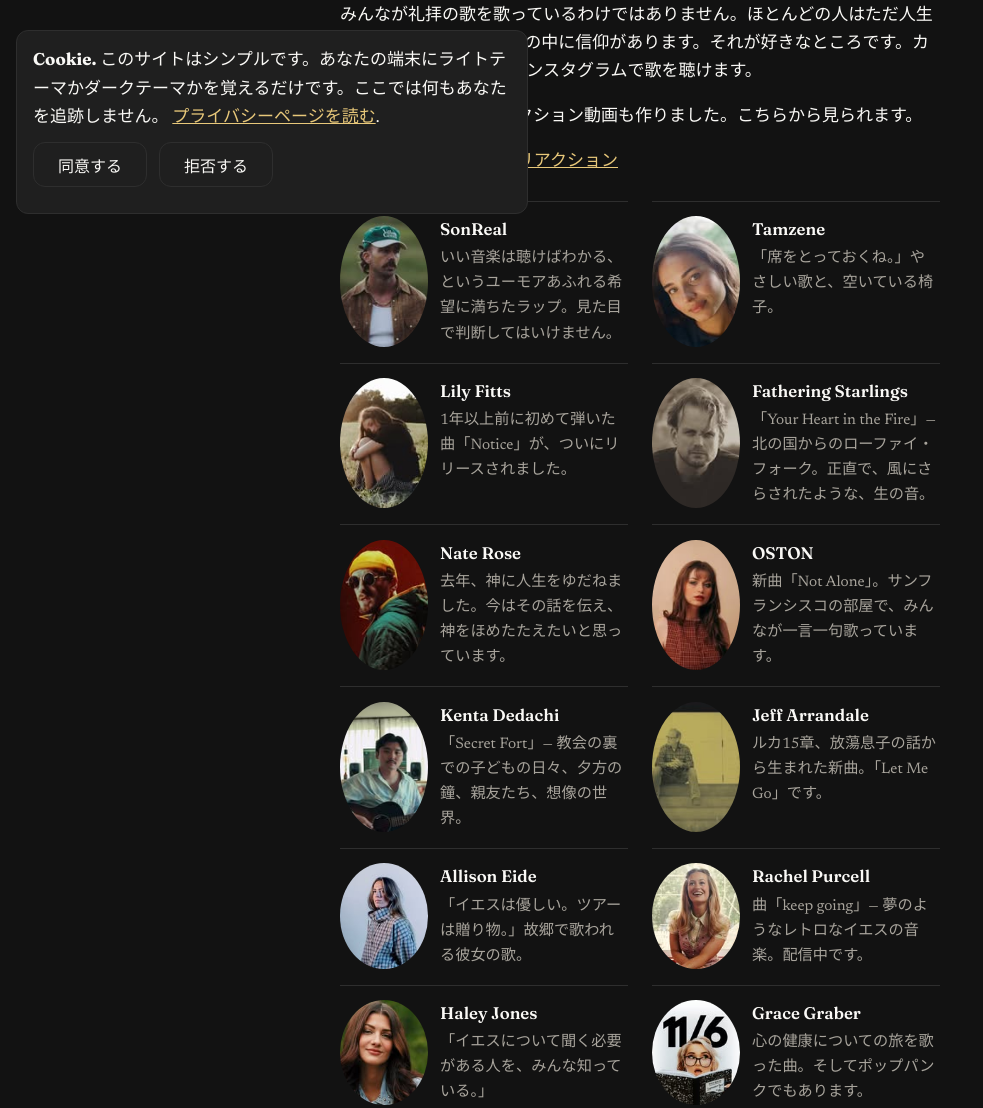
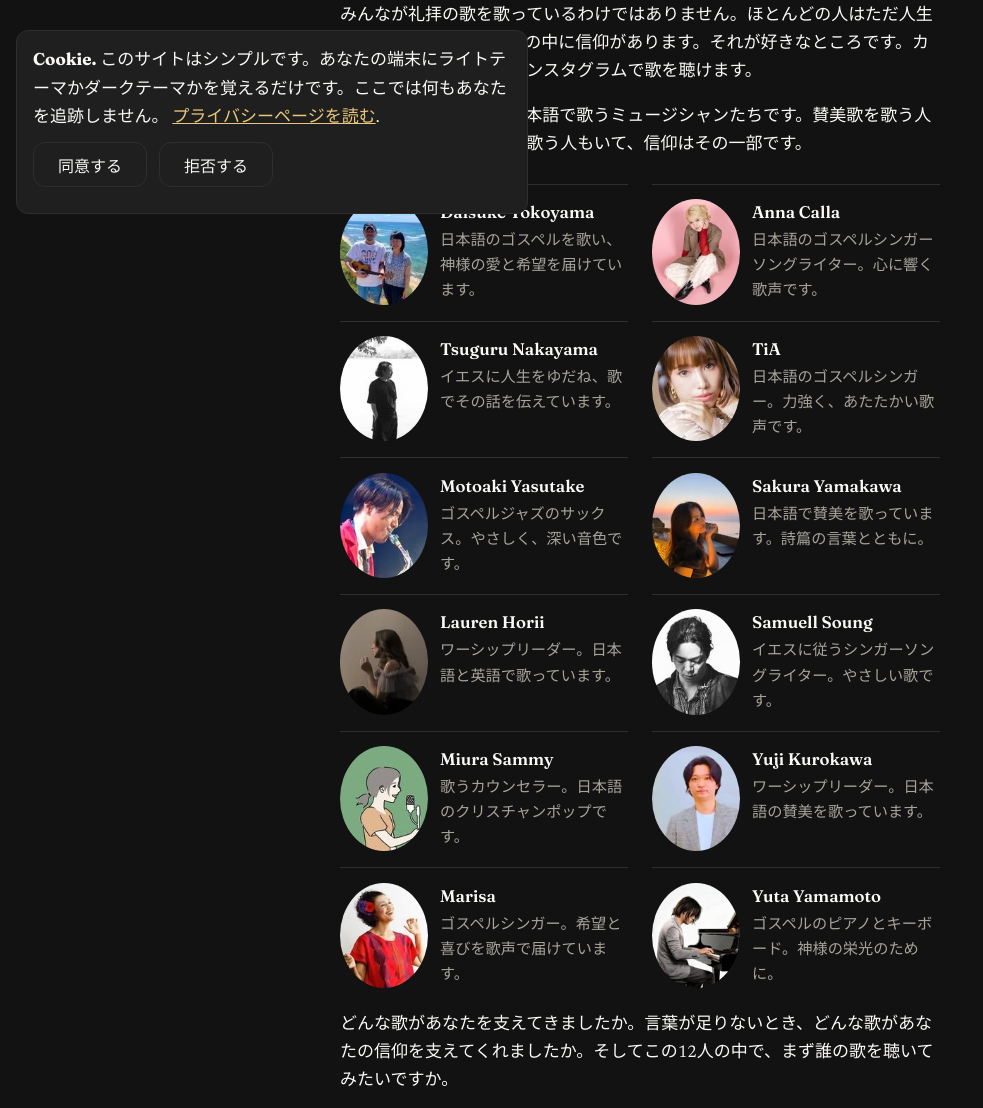
Before and after one commit to streamjonathan/jonathanmccallum-ja, an Eleventy site: page content/posts/2026-11-23-music-and-faith.md in a window 1280 px wide. Shown: the part 570-1678 px from the top of the page, without its empty margins (0-983 px from the left). Built offline with nearby package versions, Linux system fonts and the light colour scheme; Eleventy itself is replaced by a stand-in of ours; files that its build step writes are made by us from their sources.

Commit message:
Music and Faith: local-language musicians [ja]

```diff
--- a/content/posts/2026-11-23-music-and-faith.md
+++ b/content/posts/2026-11-23-music-and-faith.md
@@ -3,7 +3,7 @@ title: "音楽と信仰"
 date: 2026-11-23
 slug: music-and-faith
 draft: false
-shareImage: /images/music-faith/sonreal.jpg
+shareImage: /images/music-faith/gospelliondk.jpg
 ---
 
 インスタグラムで、いろいろなミュージシャンの音楽をよく聴いています。最近聴いている人たちを紹介します。
@@ -14,70 +14,68 @@ shareImage: /images/music-faith/sonreal.jpg
 
 みんなが礼拝の歌を歌っているわけではありません。ほとんどの人はただ人生について歌っていて、その中に信仰があります。それが好きなところです。カードをタップすると、インスタグラムで歌を聴けます。
 
-SonRealの新曲へのリアクション動画も作りました。こちらから見られます。
-
-[SonRealの新曲への私のリアクション](https://www.youtube.com/shorts/wePjZMr6beE)
+この歌は日本語です。日本語で歌うミュージシャンたちです。賛美歌を歌う人もいれば、人生について歌う人もいて、信仰はその一部です。
 
 <div class="ig-grid">
-<a class="ig-card" href="https://www.instagram.com/reel/DgBgmKwB84s/" target="_blank" rel="noopener">
-<img class="ig-card__img" src="/images/music-faith/sonreal.jpg" alt="SonReal" loading="lazy" width="150" height="150">
-<span class="ig-card__text"><span class="ig-card__name">SonReal</span>
-<span class="ig-card__note">いい音楽は聴けばわかる、というユーモアあふれる希望に満ちたラップ。見た目で判断してはいけません。</span></span>
+<a class="ig-card" href="https://www.instagram.com/reel/DfhZVYQPNjX/" target="_blank" rel="noopener">
+<img class="ig-card__img" src="/images/music-faith/gospelliondk.jpg" alt="Daisuke Yokoyama" loading="lazy" width="150" height="150">
+<span class="ig-card__text"><span class="ig-card__name">Daisuke Yokoyama</span>
+<span class="ig-card__note">日本語のゴスペルを歌い、神様の愛と希望を届けています。</span></span>
 </a>
-<a class="ig-card" href="https://www.instagram.com/reel/DgDnpYFAUjr/" target="_blank" rel="noopener">
-<img class="ig-card__img" src="/images/music-faith/tamzene.jpg" alt="Tamzene" loading="lazy" width="150" height="150">
-<span class="ig-card__text"><span class="ig-card__name">Tamzene</span>
-<span class="ig-card__note">「席をとっておくね。」やさしい歌と、空いている椅子。</span></span>
+<a class="ig-card" href="https://www.instagram.com/reel/DeTnGVuSAn_/" target="_blank" rel="noopener">
+<img class="ig-card__img" src="/images/music-faith/anna_calla_.jpg" alt="Anna Calla" loading="lazy" width="150" height="150">
+<span class="ig-card__text"><span class="ig-card__name">Anna Calla</span>
+<span class="ig-card__note">日本語のゴスペルシンガーソングライター。心に響く歌声です。</span></span>
 </a>
-<a class="ig-card" href="https://www.instagram.com/reel/Df5X6L3K-3W/" target="_blank" rel="noopener">
-<img class="ig-card__img" src="/images/music-faith/lilyfittsmusic.jpg" alt="Lily Fitts" loading="lazy" width="150" height="150">
-<span class="ig-card__text"><span class="ig-card__name">Lily Fitts</span>
-<span class="ig-card__note">1年以上前に初めて弾いた曲「Notice」が、ついにリリースされました。</span></span>
+<a class="ig-card" href="https://www.instagram.com/reel/De-19RuB0H9/" target="_blank" rel="noopener">
+<img class="ig-card__img" src="/images/music-faith/tsuguru_nakayama.jpg" alt="Tsuguru Nakayama" loading="lazy" width="150" height="150">
+<span class="ig-card__text"><span class="ig-card__name">Tsuguru Nakayama</span>
+<span class="ig-card__note">イエスに人生をゆだね、歌でその話を伝えています。</span></span>
 </a>
-<a class="ig-card" href="https://www.instagram.com/reel/DgE-ybeI6ko/" target="_blank" rel="noopener">
-<img class="ig-card__img" src="/images/music-faith/fatheringstarlings.jpg" alt="Fathering Starlings" loading="lazy" width="150" height="150">
-<span class="ig-card__text"><span class="ig-card__name">Fathering Starlings</span>
-<span class="ig-card__note">「Your Heart in the Fire」— 北の国からのローファイ・フォーク。正直で、風にさらされたような、生の音。</span></span>
+<a class="ig-card" href="https://www.instagram.com/reel/Df6tdJni7xn/" target="_blank" rel="noopener">
+<img class="ig-card__img" src="/images/music-faith/tia_singer.jpg" alt="TiA" loading="lazy" width="150" height="150">
+<span class="ig-card__text"><span class="ig-card__name">TiA</span>
+<span class="ig-card__note">日本語のゴスペルシンガー。力強く、あたたかい歌声です。</span></span>
 </a>
-<a class="ig-card" href="https://www.instagram.com/reel/DfkSMZhpium/" target="_blank" rel="noopener">
-<img class="ig-card__img" src="/images/music-faith/naterosemusic.jpg" alt="Nate Rose" loading="lazy" width="150" height="150">
-<span class="ig-card__text"><span class="ig-card__name">Nate Rose</span>
-<span class="ig-card__note">去年、神に人生をゆだねました。今はその話を伝え、神をほめたたえたいと思っています。</span></span>
+<a class="ig-card" href="https://www.instagram.com/reel/DgCI6UbpEGa/" target="_blank" rel="noopener">
+<img class="ig-card__img" src="/images/music-faith/sax_yasutake.jpg" alt="Motoaki Yasutake" loading="lazy" width="150" height="150">
+<span class="ig-card__text"><span class="ig-card__name">Motoaki Yasutake</span>
+<span class="ig-card__note">ゴスペルジャズのサックス。やさしく、深い音色です。</span></span>
 </a>
-<a class="ig-card" href="https://www.instagram.com/p/DgBMyeNkkyO/" target="_blank" rel="noopener">
-<img class="ig-card__img" src="/images/music-faith/ostonmusic.jpg" alt="OSTON" loading="lazy" width="150" height="150">
-<span class="ig-card__text"><span class="ig-card__name">OSTON</span>
-<span class="ig-card__note">新曲「Not Alone」。サンフランシスコの部屋で、みんなが一言一句歌っています。</span></span>
+<a class="ig-card" href="https://www.instagram.com/reel/Da7zmc1So2U/" target="_blank" rel="noopener">
+<img class="ig-card__img" src="/images/music-faith/sakura_yamakawa.jpg" alt="Sakura Yamakawa" loading="lazy" width="150" height="150">
+<span class="ig-card__text"><span class="ig-card__name">Sakura Yamakawa</span>
+<span class="ig-card__note">日本語で賛美を歌っています。詩篇の言葉とともに。</span></span>
 </a>
-<a class="ig-card" href="https://www.instagram.com/reel/Df1qtokoyBh/" target="_blank" rel="noopener">
-<img class="ig-card__img" src="/images/music-faith/kenta_dedachi.jpg" alt="Kenta Dedachi" loading="lazy" width="150" height="150">
-<span class="ig-card__text"><span class="ig-card__name">Kenta Dedachi</span>
-<span class="ig-card__note">「Secret Fort」— 教会の裏での子どもの日々、夕方の鐘、親友たち、想像の世界。</span></span>
+<a class="ig-card" href="https://www.instagram.com/reel/Df8i0pizG-N/" target="_blank" rel="noopener">
+<img class="ig-card__img" src="/images/music-faith/laurenhorii.jpg" alt="Lauren Horii" loading="lazy" width="150" height="150">
+<span class="ig-card__text"><span class="ig-card__name">Lauren Horii</span>
+<span class="ig-card__note">ワーシップリーダー。日本語と英語で歌っています。</span></span>
 </a>
-<a class="ig-card" href="https://www.instagram.com/reel/DfCRnSiPXa5/" target="_blank" rel="noopener">
-<img class="ig-card__img" src="/images/music-faith/jeffarrandale.jpg" alt="Jeff Arrandale" loading="lazy" width="150" height="150">
-<span class="ig-card__text"><span class="ig-card__name">Jeff Arrandale</span>
-<span class="ig-card__note">ルカ15章、放蕩息子の話から生まれた新曲。「Let Me Go」です。</span></span>
+<a class="ig-card" href="https://www.instagram.com/reel/DeB5LqGBukl/" target="_blank" rel="noopener">
+<img class="ig-card__img" src="/images/music-faith/samuellsoung.jpg" alt="Samuell Soung" loading="lazy" width="150" height="150">
+<span class="ig-card__text"><span class="ig-card__name">Samuell Soung</span>
+<span class="ig-card__note">イエスに従うシンガーソングライター。やさしい歌です。</span></span>
 </a>
-<a class="ig-card" href="https://www.instagram.com/reel/Df71X0lzZsN/" target="_blank" rel="noopener">
-<img class="ig-card__img" src="/images/music-faith/allison_eide.jpg" alt="Allison Eide" loading="lazy" width="150" height="150">
-<span class="ig-card__text"><span class="ig-card__name">Allison Eide</span>
-<span class="ig-card__note">「イエスは優しい。ツアーは贈り物。」故郷で歌われる彼女の歌。</span></span>
+<a class="ig-card" href="https://www.instagram.com/reel/DgFc3Dsxbo0/" target="_blank" rel="noopener">
+<img class="ig-card__img" src="/images/music-faith/miura_sammy.jpg" alt="Miura Sammy" loading="lazy" width="150" height="150">
+<span class="ig-card__text"><span class="ig-card__name">Miura Sammy</span>
+<span class="ig-card__note">歌うカウンセラー。日本語のクリスチャンポップです。</span></span>
 </a>
-<a class="ig-card" href="https://www.instagram.com/reel/DgD31mXBDcn/" target="_blank" rel="noopener">
-<img class="ig-card__img" src="/images/music-faith/rachelpurcellmusic.jpg" alt="Rachel Purcell" loading="lazy" width="150" height="150">
-<span class="ig-card__text"><span class="ig-card__name">Rachel Purcell</span>
-<span class="ig-card__note">曲「keep going」— 夢のようなレトロなイエスの音楽。配信中です。</span></span>
+<a class="ig-card" href="https://www.instagram.com/reel/DfcJ72OBcbR/" target="_blank" rel="noopener">
+<img class="ig-card__img" src="/images/music-faith/yujikurokawa.jpg" alt="Yuji Kurokawa" loading="lazy" width="150" height="150">
+<span class="ig-card__text"><span class="ig-card__name">Yuji Kurokawa</span>
+<span class="ig-card__note">ワーシップリーダー。日本語の賛美を歌っています。</span></span>
 </a>
-<a class="ig-card" href="https://www.instagram.com/reel/Df9vziqCJtC/" target="_blank" rel="noopener">
-<img class="ig-card__img" src="/images/music-faith/haleyjonesofficial.jpg" alt="Haley Jones" loading="lazy" width="150" height="150">
-<span class="ig-card__text"><span class="ig-card__name">Haley Jones</span>
-<span class="ig-card__note">「イエスについて聞く必要がある人を、みんな知っている。」</span></span>
+<a class="ig-card" href="https://www.instagram.com/reel/DgGoW9eyz2h/" target="_blank" rel="noopener">
+<img class="ig-card__img" src="/images/music-faith/marisagospel.jpg" alt="Marisa" loading="lazy" width="150" height="150">
+<span class="ig-card__text"><span class="ig-card__name">Marisa</span>
+<span class="ig-card__note">ゴスペルシンガー。希望と喜びを歌声で届けています。</span></span>
 </a>
-<a class="ig-card" href="https://www.instagram.com/reel/DgAmATaizM0/" target="_blank" rel="noopener">
-<img class="ig-card__img" src="/images/music-faith/gracegrabermusic.jpg" alt="Grace Graber" loading="lazy" width="150" height="150">
-<span class="ig-card__text"><span class="ig-card__name">Grace Graber</span>
-<span class="ig-card__note">心の健康についての旅を歌った曲。そしてポップパンクでもあります。</span></span>
+<a class="ig-card" href="https://www.instagram.com/reel/DfwmLzgzOf7/" target="_blank" rel="noopener">
+<img class="ig-card__img" src="/images/music-faith/yuta_yamamoto_gospelkeys.jpg" alt="Yuta Yamamoto" loading="lazy" width="150" height="150">
+<span class="ig-card__text"><span class="ig-card__name">Yuta Yamamoto</span>
+<span class="ig-card__note">ゴスペルのピアノとキーボード。神様の栄光のために。</span></span>
 </a>
 </div>
 
```
Also changed, not shown: content/images/music-faith/anna_calla_.jpg (added), content/images/music-faith/gospelliondk.jpg (added), content/images/music-faith/laurenhorii.jpg (added), content/images/music-faith/marisagospel.jpg (added), content/images/music-faith/miura_sammy.jpg (added), content/images/music-faith/sakura_yamakawa.jpg (added), content/images/music-faith/samuellsoung.jpg (added), content/images/music-faith/sax_yasutake.jpg (added), content/images/music-faith/tia_singer.jpg (added), content/images/music-faith/tsuguru_nakayama.jpg (added), content/images/music-faith/yujikurokawa.jpg (added), content/images/music-faith/yuta_yamamoto_gospelkeys.jpg (added).
